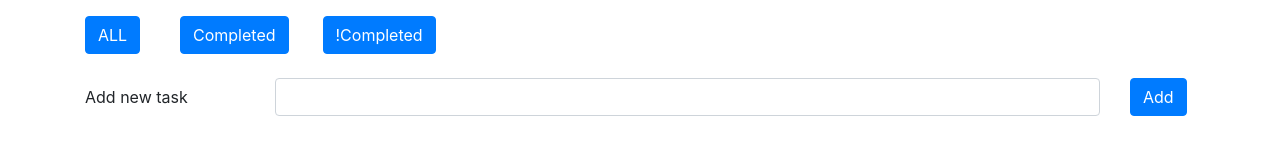
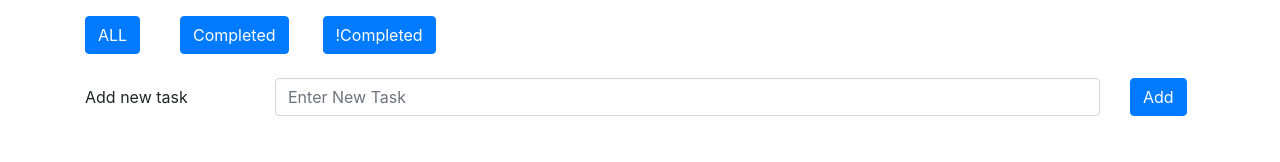
Before and after one commit to rifat-H/svelte-todo, a Svelte app: page / in a window 1280 px wide. Shown: the top 162 px of the page. Built offline with nearby package versions, Linux system fonts and the light colour scheme; no server answers.

Commit message:
task control hidden by default

```diff
--- a/src/components/AddTask.svelte
+++ b/src/components/AddTask.svelte
@@ -65,7 +65,8 @@
         <div class="form-group row">
             <label for="newtask" class="col-sm-2 col-form-label">Add new task</label>
             <div class="col-sm-9">
-                <input type="text" class="form-control" id="newtask" on:keydown={handleEnter} bind:value={task.name}>
+                <input type="text" class="form-control" placeholder="Enter New Task" id="newtask"
+                    on:keydown={handleEnter} bind:value={task.name}>
                 {#if !isValidated}
                      <span class="text-danger">Task cannot be less than 5 letter</span>
                 {/if}
--- a/src/components/Task.svelte
+++ b/src/components/Task.svelte
@@ -23,12 +23,21 @@
             .catch(function (error) {
                 console.log("something went wrong");
             })
+    }
 
-    }
 </script>
 
 <style>
-    /* your styles go here */
+    .task-control {
+        display: none;
+        transition: all linear .3s;
+
+    }
+
+    .task:hover .task-control {
+        transition: all linear .3s;
+        display: block;
+    }
 </style>
 
 <!-- markup (zero or more items) goes here -->
@@ -46,7 +55,7 @@
                     <input type="text" class="form-control" id="staticEmail" bind:value="{task.name}"
                         disabled="{task.status}">
                 </div>
-                <div class="col-md-2 pl-0">
+                <div class="col-md-2 pl-0 task-control">
                     <div class="row">
                         <div class="col-md-6">
                             <button class="btn btn-success">Update</button>
```
